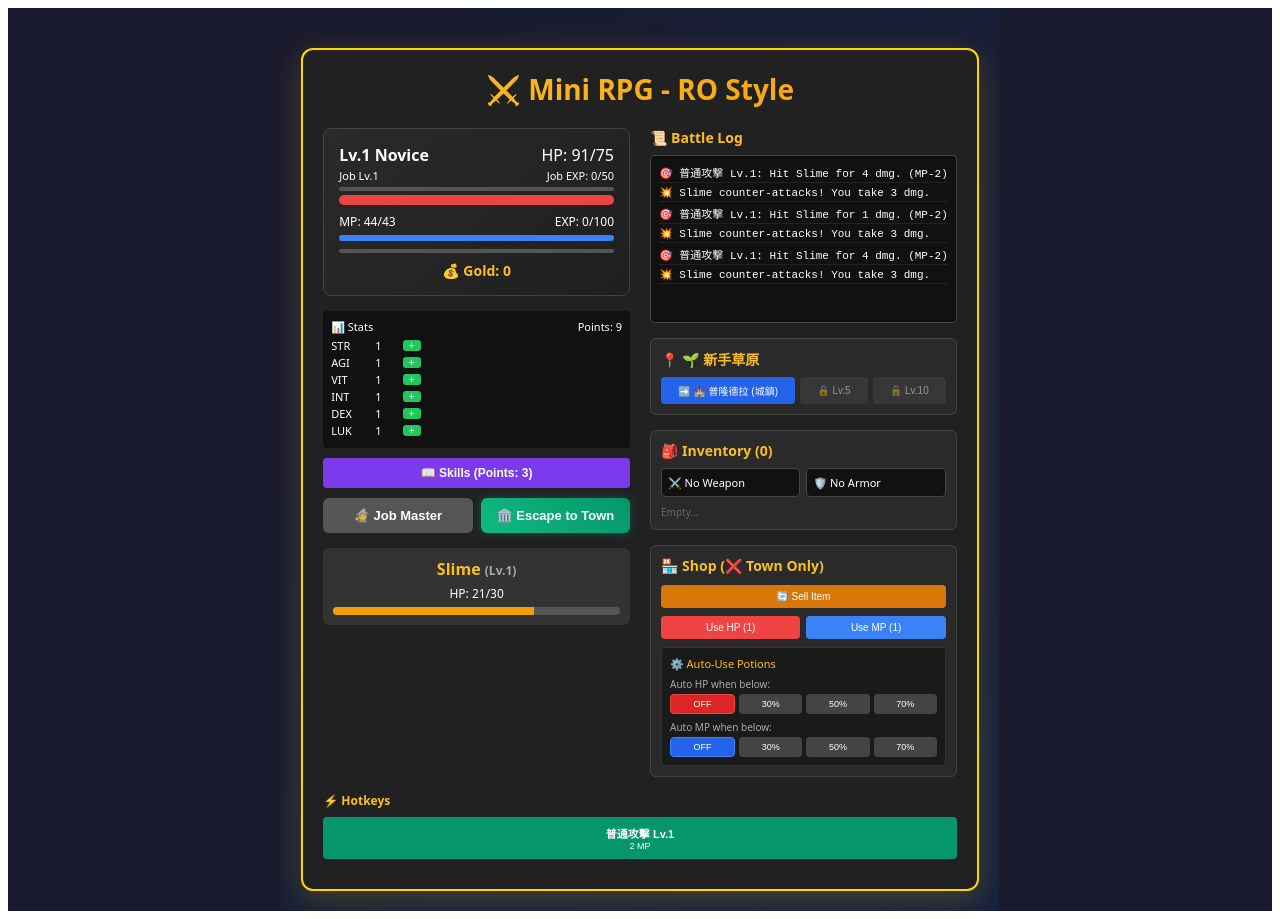
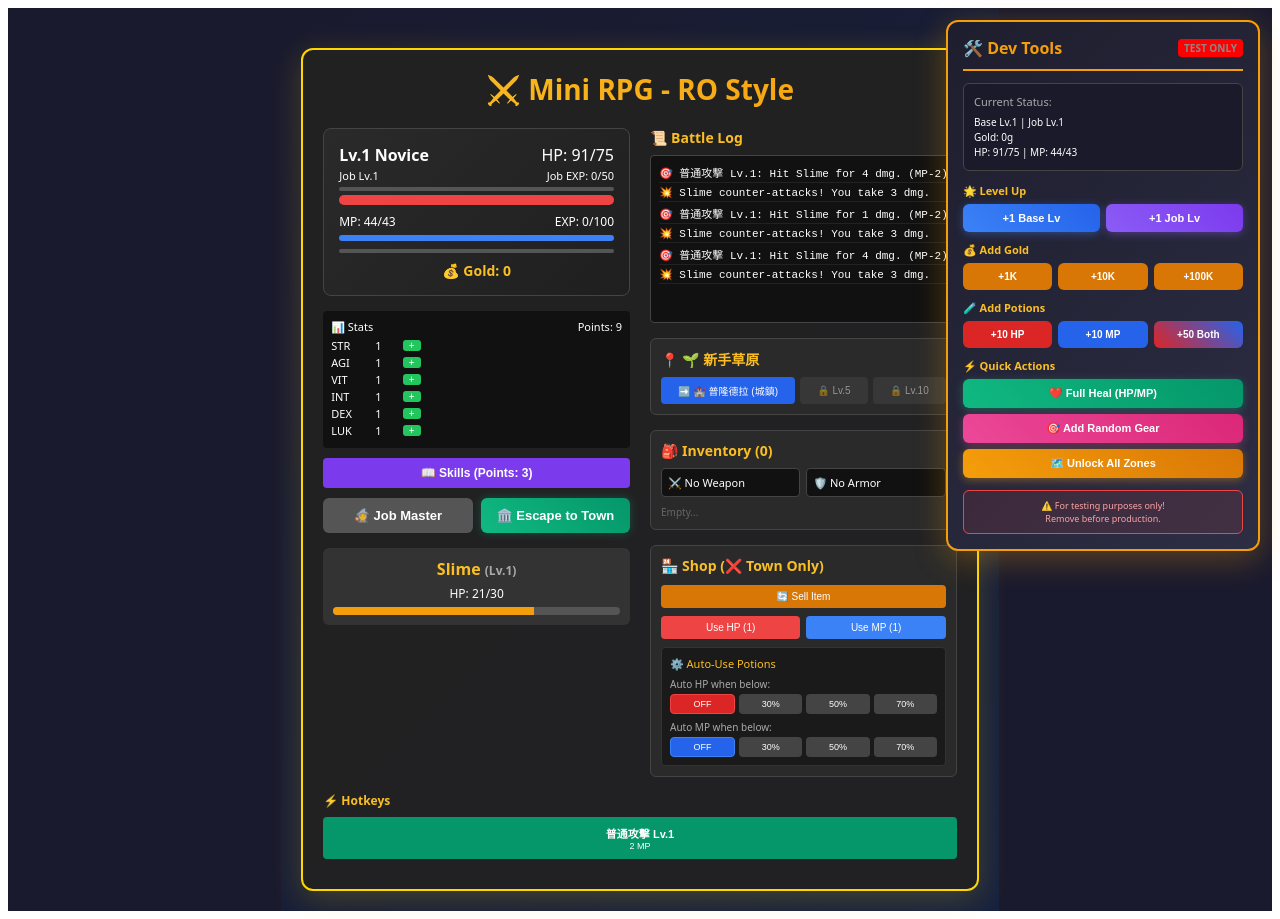
Before and after one commit to alphakey-marketing/react-learning, a React (Vite) app: page / in a window 1280 px wide. Built offline with nearby package versions, Linux system fonts and the light colour scheme.

Commit message:
Wire up DevTools panel to main game component

```diff
--- a/src/MiniLevelGame.tsx
+++ b/src/MiniLevelGame.tsx
@@ -8,6 +8,7 @@ import { Shop } from "./components/Shop";
 import { MapSystem } from "./components/MapSystem";
 import { BossChallenge } from "./components/BossChallenge";
 import { JobChangeNPC } from "./components/JobChangeNPC";
+import { DevTools } from "./components/DevTools";
 import { useBattleLog } from "./hooks/useBattleLog";
 import { useGameState } from "./hooks/useGameState";
 import { canChangeJob } from "./data/jobs";
@@ -33,6 +34,18 @@ export function MiniLevelGame() {
         paddingTop: "40px",
       }}
     >
+      {/* Dev Tools Panel - Fixed position */}
+      <DevTools
+        character={game.char}
+        onAddBaseLevel={game.devAddBaseLevel}
+        onAddJobLevel={game.devAddJobLevel}
+        onAddGold={game.devAddGold}
+        onAddPotions={game.devAddPotions}
+        onFullHeal={game.devFullHeal}
+        onAddGear={game.devAddGear}
+        onUnlockAllZones={game.devUnlockAllZones}
+      />
+
       <div
         style={{
           border: "2px solid gold",
```
